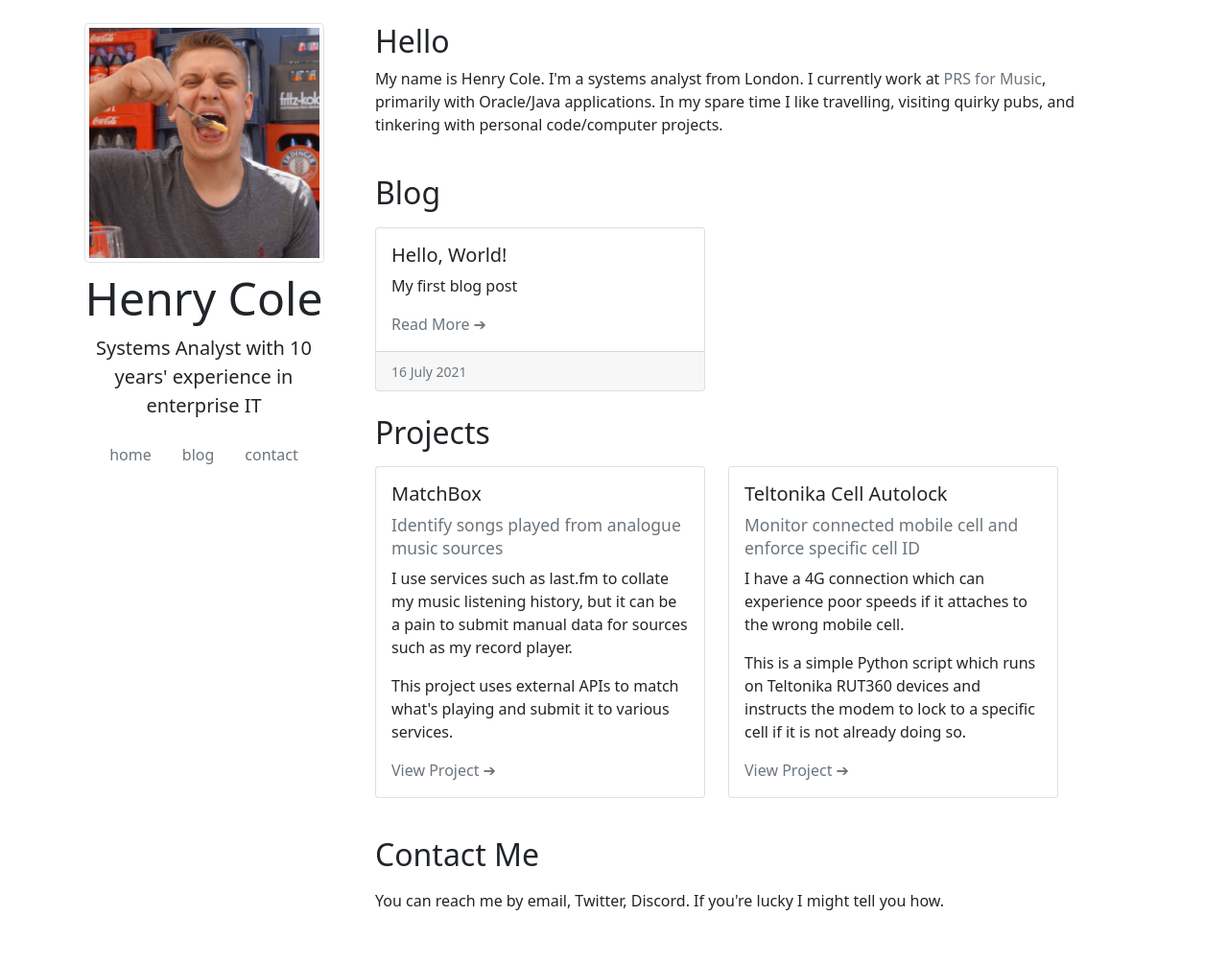
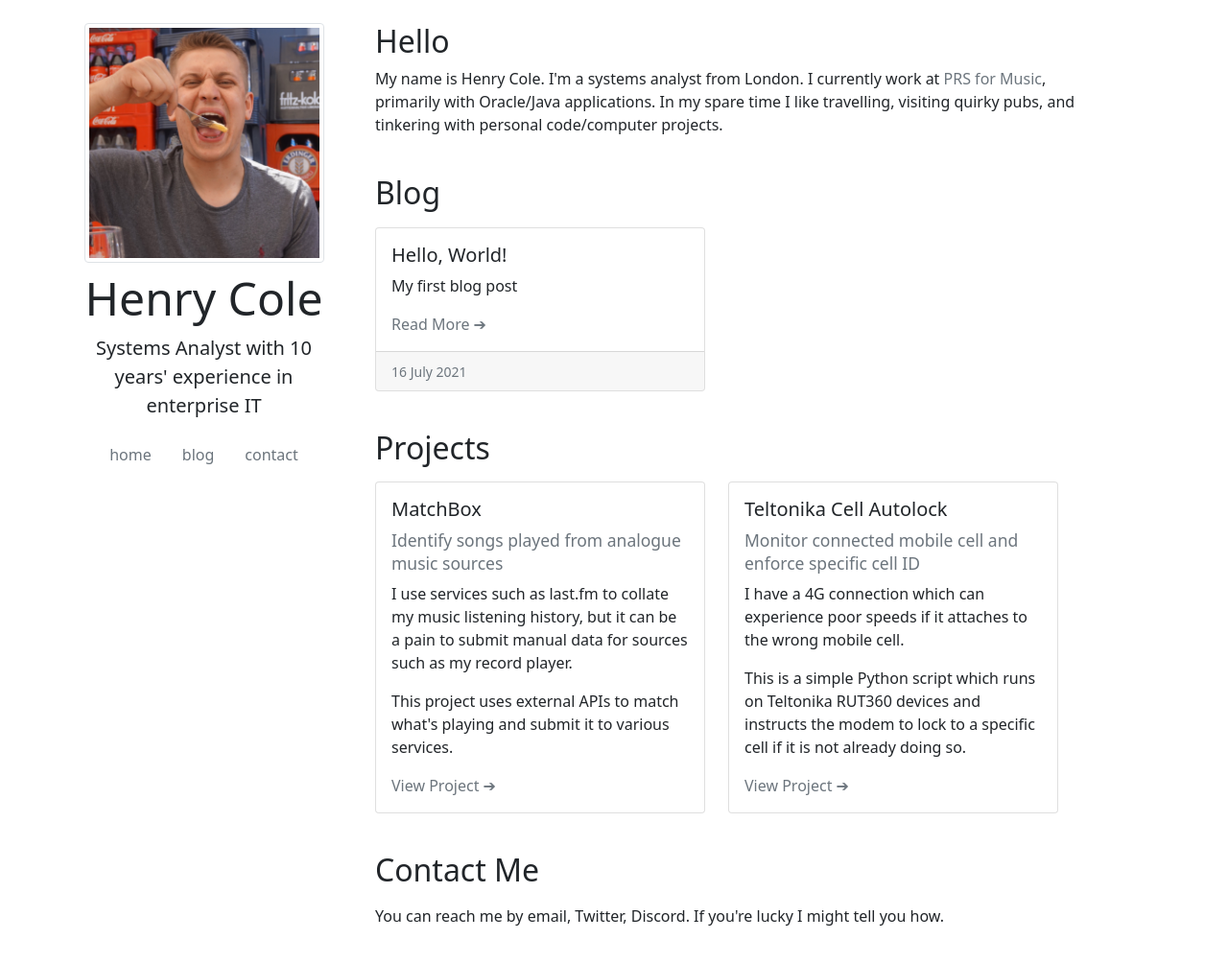
Before and after one commit to hcuk94/henry-personal-website, a Jekyll site: the page built from index.html, in a window 1280 px wide and 1007 px high. Shown: the top 1004 px of the window at 96% size. Built offline with Jekyll 4.4.1, drawn with Linux system fonts in a browser that asks for light colours.

Commit message:
added some margin to blog cards

```diff
--- a/_includes/blog_cards.html
+++ b/_includes/blog_cards.html
@@ -1,6 +1,6 @@
 <div class="row row-cols-1 row-cols-md-3">
     {% for post in site.posts %}
-    <div class="col-sm-6">
+    <div class="col-sm-6 mb-3">
       <div class="card h-100">
         <div class="card-body">
           <h5 class="card-title"><a href="{{ site.baseurl }}{{ post.url }}" class="text-reset text-decoration-none">{{ post.title }}</a></h5>
```
